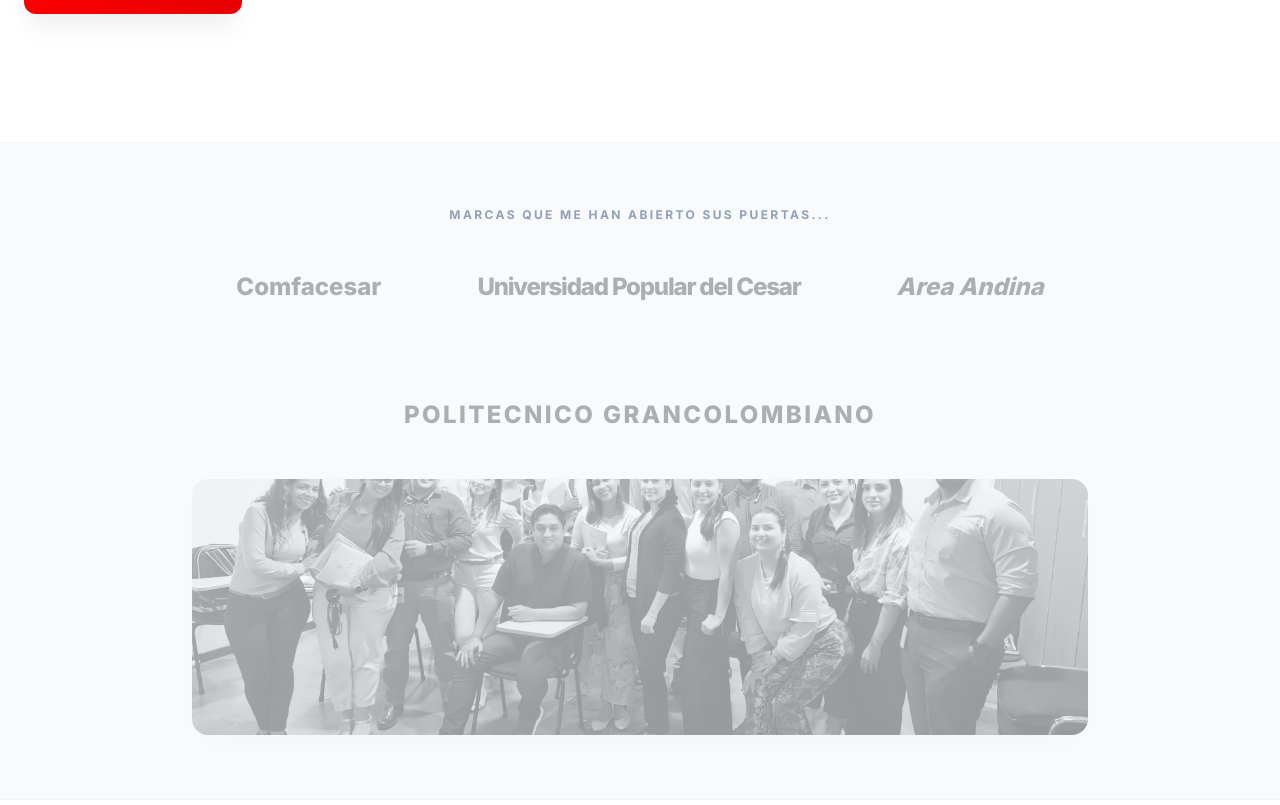
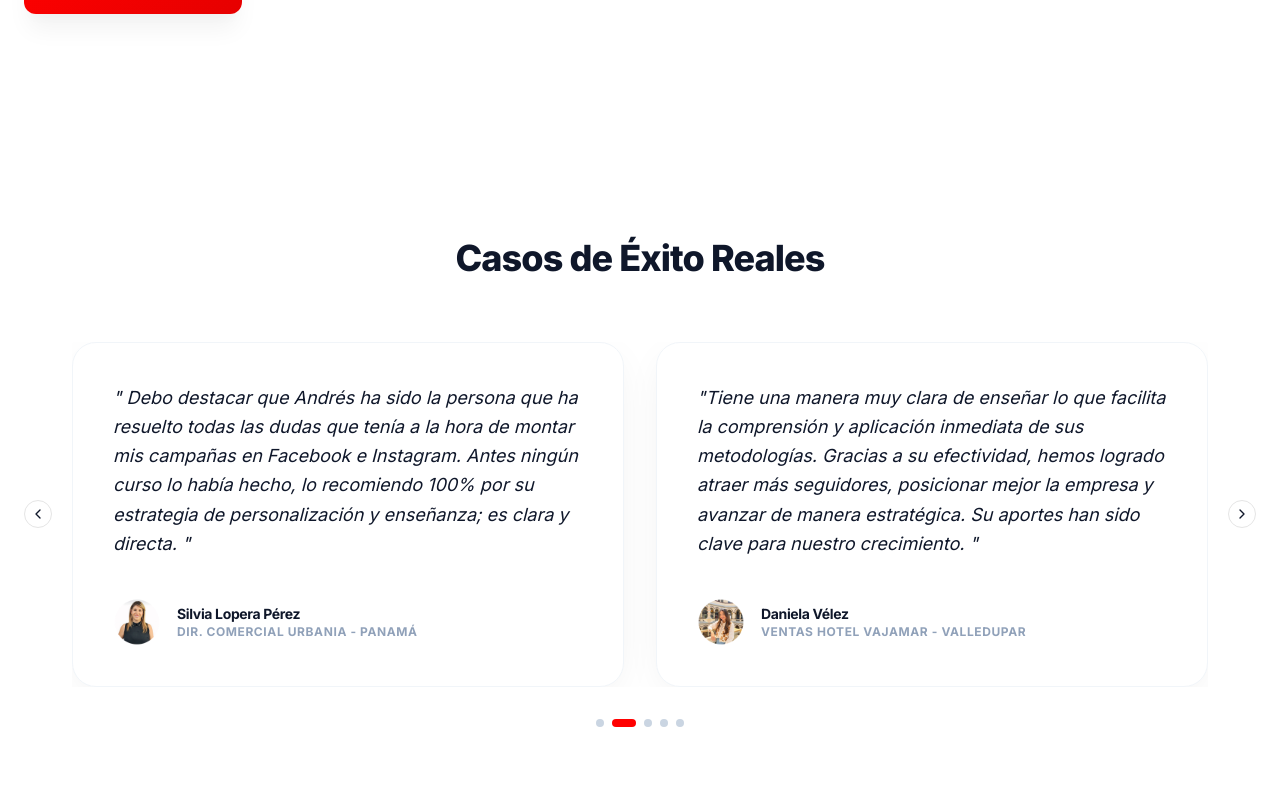
Before and after one commit to iamhosto10/andres-ricaurte, a Next.js app: page / in a window 1280 px wide. Shown: the part 955-1760 px from the top of the page. Built offline with nearby package versions, Linux system fonts and the light colour scheme.

Commit message:
fix position

```diff
--- a/src/app/page.tsx
+++ b/src/app/page.tsx
@@ -11,7 +11,8 @@ export default function Home() {
   return (
     <main className="min-h-screen bg-background text-on-background selection:bg-primary selection:text-on-primary">
       <HeroSection />
-      <SocialProofSection />
+      <TestimonialsSection />
+      {/* <SocialProofSection /> */}
       <MethodSection />
       <ServicesSection />
       <StepsSection />
--- a/src/components/sections/ContactSection.tsx
+++ b/src/components/sections/ContactSection.tsx
@@ -20,13 +20,14 @@ export default function ContactSection() {
               Trabajemos juntos
             </h2>
             <p className="text-slate-400 text-xl max-w-md leading-relaxed">
-              Es momento de llevar tu negocio al futuro. Agendemos una sesión estratégica hoy mismo.
+              Es momento de llevar tu negocio al futuro. Agendemos una sesión
+              estratégica hoy mismo.
             </p>
           </div>
 
           <div className="relative z-10 w-full md:w-auto">
             <button className="w-full md:w-auto bg-primary text-white text-2xl font-black px-16 py-8 rounded-2xl hover:scale-105 active:scale-95 transition-all shadow-[0_20px_50px_rgba(255,1,1,0.3)] border-b-4 border-red-800">
-              CONTACT US
+              CONTACTAME
             </button>
           </div>
         </motion.div>
```
